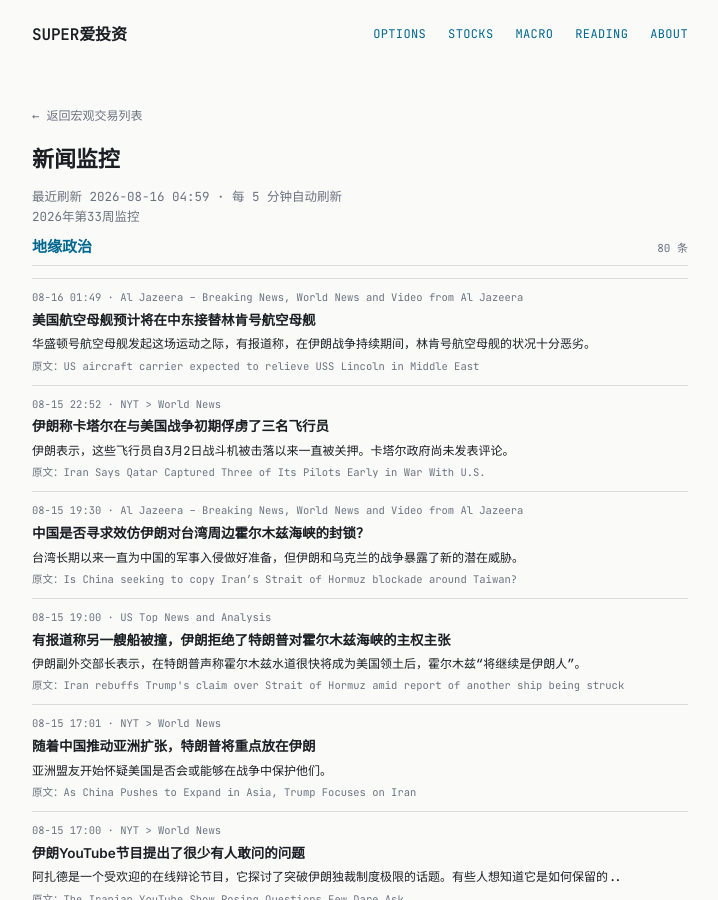
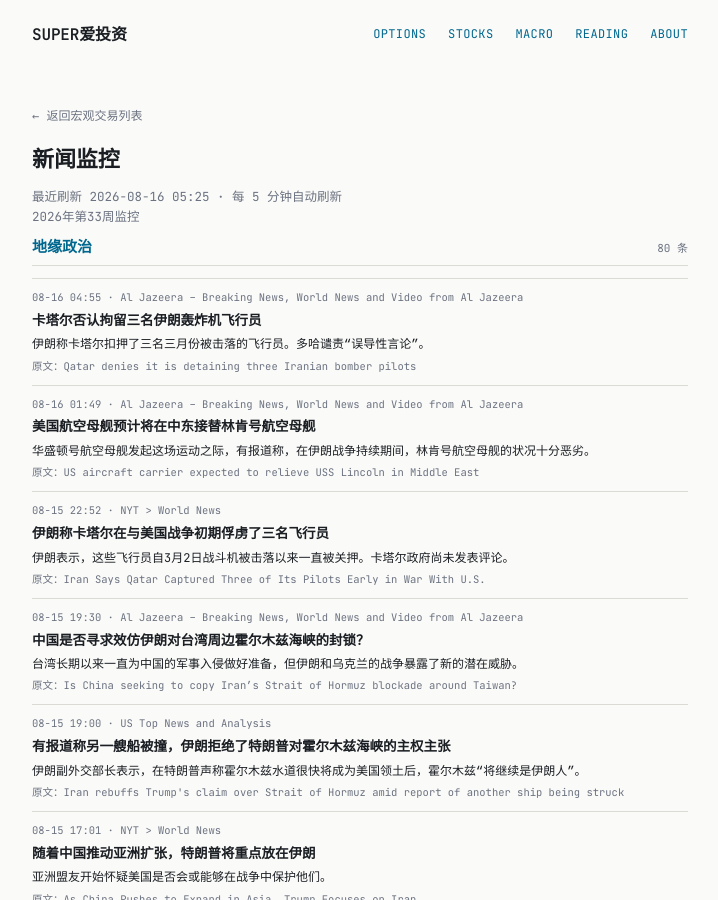
Before and after one commit to tang3super/tang3super.github.io, a Jekyll site: the page built from macro-trade/news-digest.md, in a window 1280 px wide and 900 px high. Shown: the whole window, without its empty margins (280-998 px from the left). Built offline with Jekyll 4.4.1, drawn with Linux system fonts in a browser that asks for light colours; some of the changed text lies outside the part shown.

Commit message:
sync news-digest article

```diff
--- a/macro-trade/news-digest.md
+++ b/macro-trade/news-digest.md
@@ -5,11 +5,18 @@ title: 新闻监控
 date: '2026-08-16'
 summary: 2026年第33周监控
 week_label: 2026年第33周监控
-last_updated: 2026-08-16 04:59
+last_updated: 2026-08-16 05:25
 refresh_note: 每 5 分钟自动刷新
 topics:
 - name: 地缘政治
   items:
+  - title: Qatar denies it is detaining three Iranian bomber pilots
+    summary: Iran says Qatar is holding three pilots who were shot down in March. Doha decries 'misleading statements'.
+    link: https://www.aljazeera.com/news/2026/8/15/qatar-denies-it-is-detaining-three-iranian-bomber-pilots?traffic_source=rss
+    source: Al Jazeera – Breaking News, World News and Video from Al Jazeera
+    time: 08-16 04:55
+    title_zh: 卡塔尔否认拘留三名伊朗轰炸机飞行员
+    summary_zh: 伊朗称卡塔尔扣押了三名三月份被击落的飞行员。多哈谴责“误导性言论”。
   - title: US aircraft carrier expected to relieve USS Lincoln in Middle East
     summary: The USS Washington's movement comes amid reports of dire conditions on the USS Lincoln amid the ongoing Iran war.
     link: https://www.aljazeera.com/news/2026/8/15/us-aircraft-carrier-expected-to-relieve-uss-lincoln-in-middle-east?traffic_source=rss
@@ -838,6 +838,12 @@ topics:
     title_zh: 由于亚洲反弹和石油公司陷入霍尔木兹僵局，就业机会未能削减美联储提高了可能性
 - name: AI基建
   items:
+  - title: Why Nvidia’s $500bn investment mobilization is a positive for the stock
+    summary: ''
+    link: https://www.investing.com/news/stock-market-news/why-nvidias-500bn-investment-mobilization-is-a-positive-for-the-stock-4861855
+    source: Stock Market News
+    time: 08-16 05:07
+    title_zh: 为什么英伟达5000亿美元的投资动员对该股有利
   - title: Nvidia weighs $3 bln in SB Energy for Ohio AI data center - The Information
     summary: ''
     link: https://www.investing.com/news/stock-market-news/nvidia-weighs-3-bln-in-sb-energy-for-ohio-ai-data-center--the-information-4861850
```
Also changed, not shown: other parts of macro-trade/news-digest.md (+0 -7 lines).
